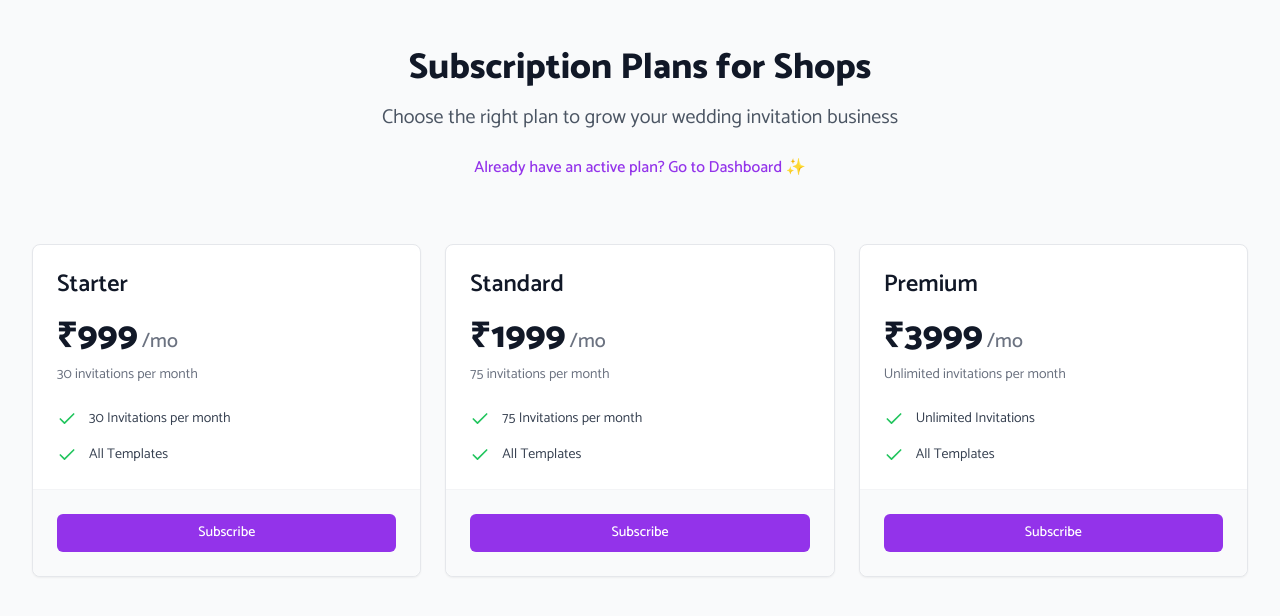
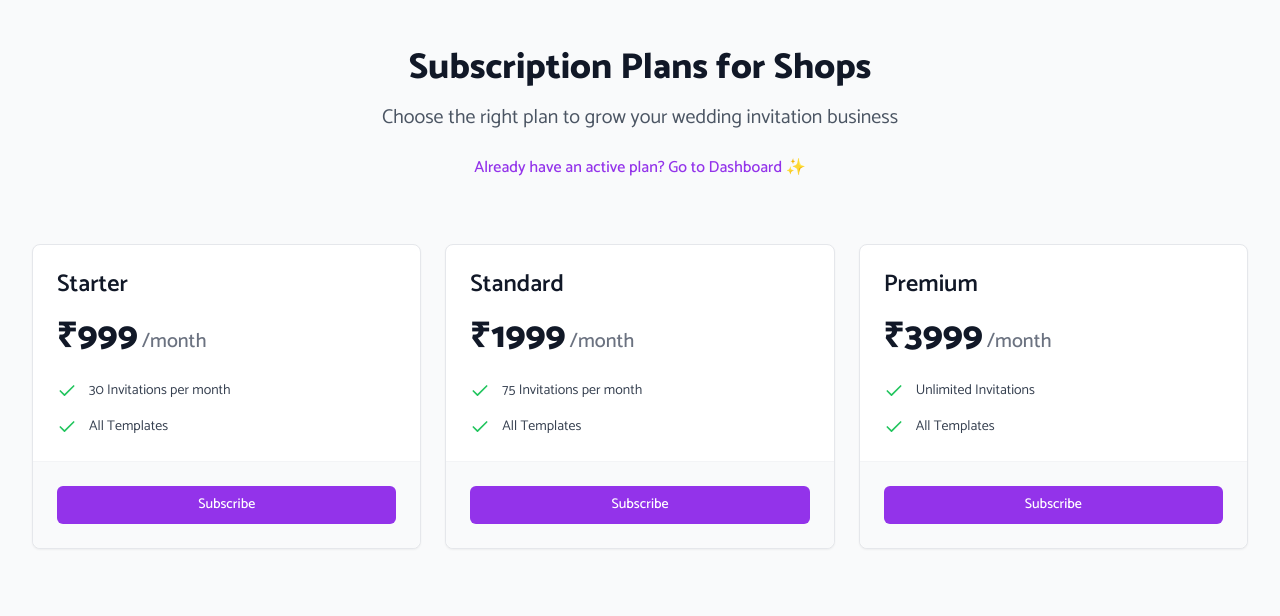
Before and after one commit to jegatheesan110-ctrl/wedding-saas, a Next.js app: page /admin/pricing in a window 1280 px wide. Shown: the top 616 px of the page. Built offline with nearby package versions, Linux system fonts and the light colour scheme.

Commit message:
fix pricing page blank

```diff
--- a/app/admin/pricing/page.tsx
+++ b/app/admin/pricing/page.tsx
@@ -17,21 +17,18 @@ const PLANS = [
     id: "starter",
     name: "Starter",
     price: 999,
-    limit: 30,
     features: ["30 Invitations per month", "All Templates"]
   },
   {
     id: "standard",
     name: "Standard",
     price: 1999,
-    limit: 75,
     features: ["75 Invitations per month", "All Templates"]
   },
   {
     id: "premium",
     name: "Premium",
     price: 3999,
-    limit: 999999,
     features: ["Unlimited Invitations", "All Templates"]
   }
 ];
@@ -157,10 +154,7 @@ export default function ShopPricingPage() {
                 <h3 className="text-2xl font-semibold text-gray-900">{plan.name}</h3>
                 <p className="mt-4 flex items-baseline text-4xl font-extrabold text-gray-900">
                   ₹{plan.price}
-                  <span className="ml-1 text-xl font-medium text-gray-500">/mo</span>
-                </p>
-                <p className="mt-2 text-sm text-gray-500">
-                  {plan.limit === 999999 ? "Unlimited" : plan.limit} invitations per month
+                  <span className="ml-1 text-xl font-medium text-gray-500">/month</span>
                 </p>
 
                 <ul className="mt-6 space-y-4">
```
